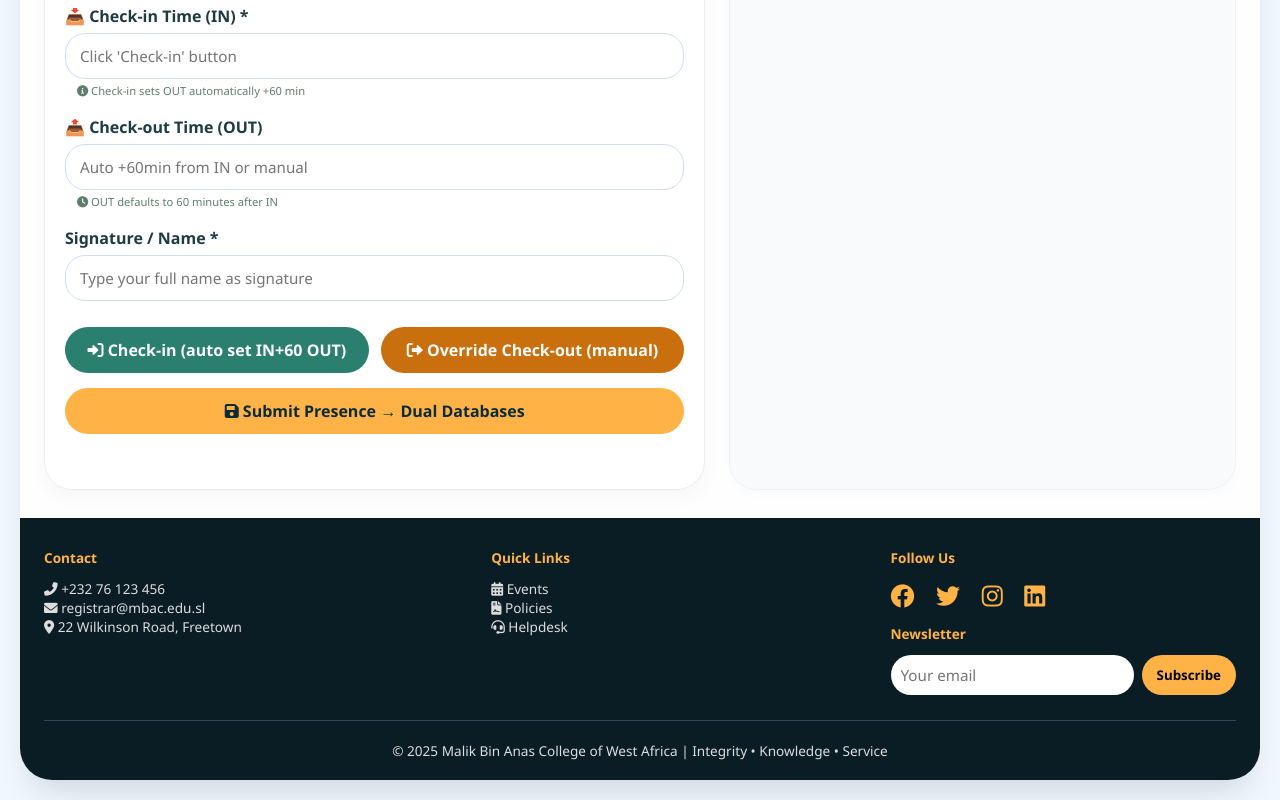
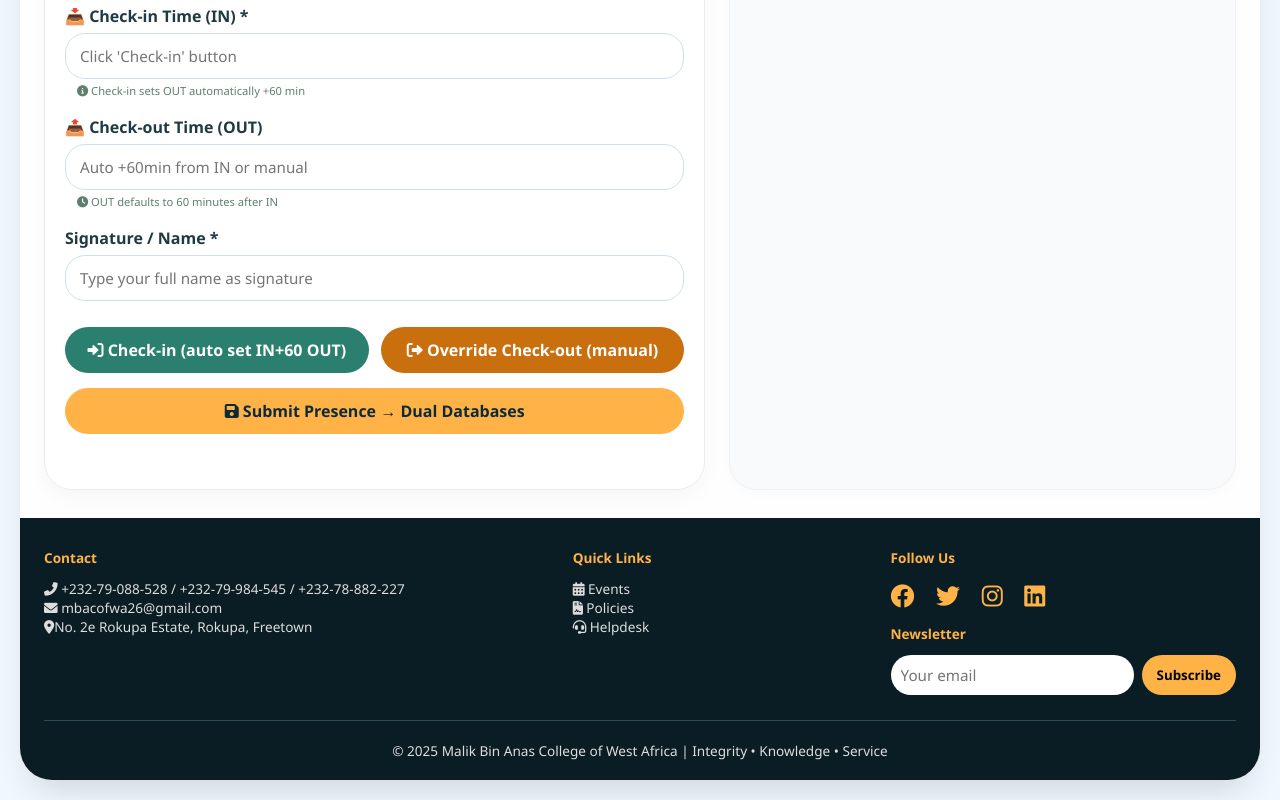
Before and after one commit to AmineJalloh-io/student_daily_presence, a plain HTML site: page index.html in a window 1280 px wide. Shown: the part 603-1403 px from the top of the page. Drawn offline with Linux system fonts and the light colour scheme.

Commit message:
Update index.html

```diff
--- a/index.html
+++ b/index.html
@@ -382,9 +382,9 @@
     <div class="footer-grid">
       <div class="footer-col">
         <h4>Contact</h4>
-        <p><i class="fas fa-phone-alt"></i> +232 76 123 456</p>
-        <p><i class="fas fa-envelope"></i> registrar@mbac.edu.sl</p>
-        <p><i class="fas fa-map-marker-alt"></i> 22 Wilkinson Road, Freetown</p>
+       <p><i class="fas fa-phone-alt"></i> +232-79-088-528 / +232-79-984-545 / +232-78-882-227</p>
+        <p><i class="fas fa-envelope"></i> mbacofwa26@gmail.com</p>
+        <p><i class="fas fa-map-marker-alt"></i>No. 2e Rokupa Estate, Rokupa, Freetown</p>
       </div>
       <div class="footer-col">
         <h4>Quick Links</h4>
```
